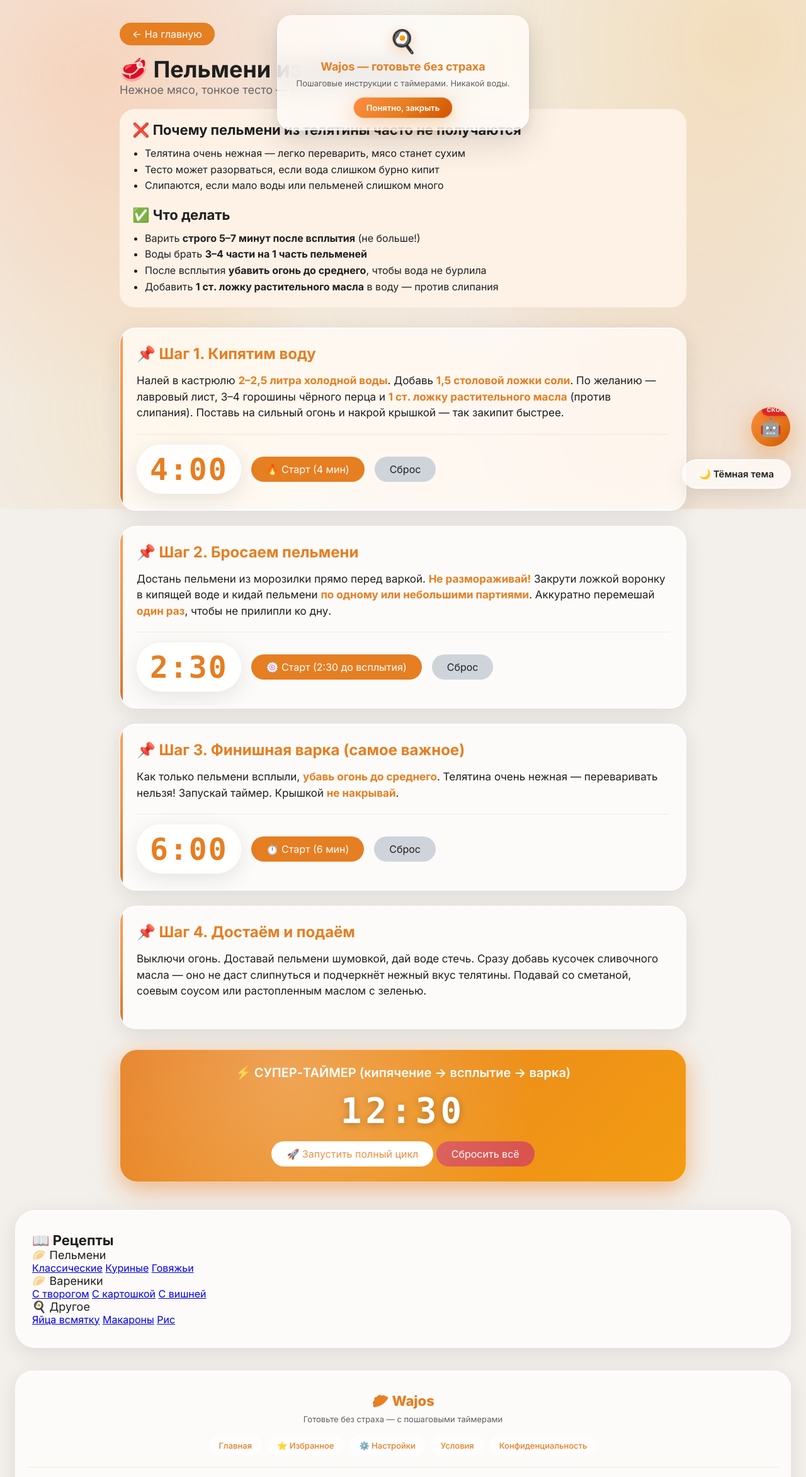
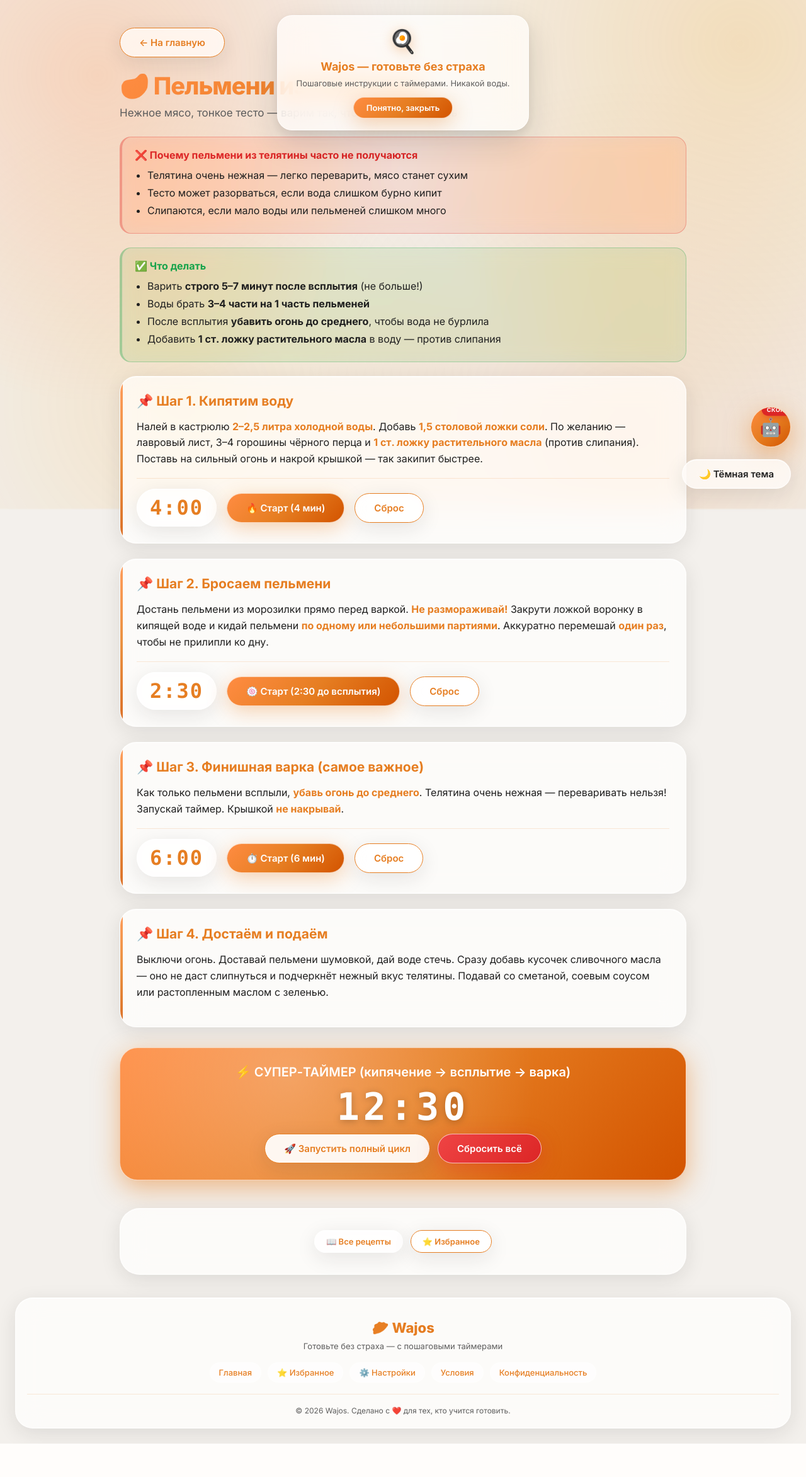
Before and after one commit to levstepansin-ship-it/django_project, a Django app: template recipes/templates/recipes/recipe_veal.html in a window 1280 px wide. Shown: the top 2345 px of the page at 63% size. After the commit the page ends 2292 px from the top, so only its background shows below. Run offline with Django 4.2, Linux system fonts and the light colour scheme; the template is opened without the code that fills it, so the values that code supplies are empty.

Commit message:
Update recipe_veal.html

```diff
--- a/recipes/templates/recipes/recipe_veal.html
+++ b/recipes/templates/recipes/recipe_veal.html
@@ -3,25 +3,23 @@
 {% block title %}Пельмени из телятины — нежные и сочные{% endblock %}
 
 {% block content %}
-<!-- Левая колонка -->
 <div class="recipe-area">
-    <div style="margin-bottom: 24px;">
-        <a href="{% url 'index' %}" style="background: #e67e22; color: white; padding: 8px 20px; border-radius: 40px; text-decoration: none; font-size: 16px;">← На главную</a>
-    </div>
+    <a href="{% url 'index' %}" class="btn btn-secondary back-btn">← На главную</a>
 
-    <h1 style="font-size: 36px;">🥩 Пельмени из телятины</h1>
-    <div class="subhead" style="color: #666; margin-bottom: 20px; font-size: 18px;">Нежное мясо, тонкое тесто — варим так, чтобы не развалились</div>
+    <h1 class="page-title recipe-title">🥩 Пельмени из телятины</h1>
+    <div class="page-subtitle">Нежное мясо, тонкое тесто — варим так, чтобы не развалились</div>
 
-    <!-- Блок проблем и решений -->
-    <div style="background: #fef2e6; border-radius: 24px; padding: 20px; margin-bottom: 32px;">
-        <h2 style="font-size: 22px; margin-bottom: 12px;">❌ Почему пельмени из телятины часто не получаются</h2>
-        <ul style="margin-left: 20px; font-size: 16px; line-height: 1.6;">
+    <div class="warnings-block">
+        <h4>❌ Почему пельмени из телятины часто не получаются</h4>
+        <ul>
             <li>Телятина очень нежная — легко переварить, мясо станет сухим</li>
             <li>Тесто может разорваться, если вода слишком бурно кипит</li>
             <li>Слипаются, если мало воды или пельменей слишком много</li>
         </ul>
-        <h2 style="font-size: 22px; margin: 20px 0 12px;">✅ Что делать</h2>
-        <ul style="margin-left: 20px; font-size: 16px; line-height: 1.6;">
+    </div>
+    <div class="tips-block">
+        <h4>✅ Что делать</h4>
+        <ul>
             <li>Варить <strong>строго 5–7 минут после всплытия</strong> (не больше!)</li>
             <li>Воды брать <strong>3–4 части на 1 часть пельменей</strong></li>
             <li>После всплытия <strong>убавить огонь до среднего</strong>, чтобы вода не бурлила</li>
@@ -31,80 +29,67 @@
 
     <!-- ШАГ 1 -->
     <div class="step-card">
-        <div class="step-title" style="font-size: 24px;">📌 Шаг 1. Кипятим воду</div>
-        <div class="step-desc" style="font-size: 17px; line-height: 1.5; margin-bottom: 20px;">
+        <div class="step-title step-title-lg">📌 Шаг 1. Кипятим воду</div>
+        <div class="step-desc step-desc-lg">
             Налей в кастрюлю <strong>2–2,5 литра холодной воды</strong>. Добавь <strong>1,5 столовой ложки соли</strong>. По желанию — лавровый лист, 3–4 горошины чёрного перца и <strong>1 ст. ложку растительного масла</strong> (против слипания). Поставь на сильный огонь и накрой крышкой — так закипит быстрее.
         </div>
         <div class="timer-row">
-            <span class="timer-display" id="timerWaterVeal" style="font-size: 48px;">4:00</span>
-            <button id="startWaterVealBtn" style="background: #e67e22; color: white; border: none; font-size: 16px; padding: 10px 24px; border-radius: 40px;">🔥 Старт (4 мин)</button>
-            <button id="resetWaterVealBtn" style="background: #ced4da; color: #1f1f1f; border: none; font-size: 16px; padding: 10px 24px; border-radius: 40px;">Сброс</button>
+            <span class="timer-display timer-display-lg" id="timerWaterVeal">4:00</span>
+            <button id="startWaterVealBtn" class="btn btn-primary">🔥 Старт (4 мин)</button>
+            <button id="resetWaterVealBtn" class="btn btn-secondary">Сброс</button>
         </div>
     </div>
 
     <!-- ШАГ 2 -->
     <div class="step-card">
-        <div class="step-title" style="font-size: 24px;">📌 Шаг 2. Бросаем пельмени</div>
-        <div class="step-desc" style="font-size: 17px; line-height: 1.5; margin-bottom: 20px;">
+        <div class="step-title step-title-lg">📌 Шаг 2. Бросаем пельмени</div>
+        <div class="step-desc step-desc-lg">
             Достань пельмени из морозилки прямо перед варкой. <strong>Не размораживай!</strong> Закрути ложкой воронку в кипящей воде и кидай пельмени <strong>по одному или небольшими партиями</strong>. Аккуратно перемешай <strong>один раз</strong>, чтобы не прилипли ко дну.
         </div>
         <div class="timer-row">
-            <span class="timer-display" id="timerFloatVeal" style="font-size: 48px;">2:30</span>
-            <button id="startFloatVealBtn" style="background: #e67e22; color: white; border: none; font-size: 16px; padding: 10px 24px; border-radius: 40px;">🍥 Старт (2:30 до всплытия)</button>
-            <button id="resetFloatVealBtn" style="background: #ced4da; color: #1f1f1f; border: none; font-size: 16px; padding: 10px 24px; border-radius: 40px;">Сброс</button>
+            <span class="timer-display timer-display-lg" id="timerFloatVeal">2:30</span>
+            <button id="startFloatVealBtn" class="btn btn-primary">🍥 Старт (2:30 до всплытия)</button>
+            <button id="resetFloatVealBtn" class="btn btn-secondary">Сброс</button>
         </div>
     </div>
 
     <!-- ШАГ 3 -->
     <div class="step-card">
-        <div class="step-title" style="font-size: 24px;">📌 Шаг 3. Финишная варка (самое важное)</div>
-        <div class="step-desc" style="font-size: 17px; line-height: 1.5; margin-bottom: 20px;">
+        <div class="step-title step-title-lg">📌 Шаг 3. Финишная варка (самое важное)</div>
+        <div class="step-desc step-desc-lg">
             Как только пельмени всплыли, <strong>убавь огонь до среднего</strong>. Телятина очень нежная — переваривать нельзя! Запускай таймер. Крышкой <strong>не накрывай</strong>.
         </div>
         <div class="timer-row">
-            <span class="timer-display" id="timerBoilVeal" style="font-size: 48px;">6:00</span>
-            <button id="startBoilVealBtn" style="background: #e67e22; color: white; border: none; font-size: 16px; padding: 10px 24px; border-radius: 40px;">⏱️ Старт (6 мин)</button>
-            <button id="resetBoilVealBtn" style="background: #ced4da; color: #1f1f1f; border: none; font-size: 16px; padding: 10px 24px; border-radius: 40px;">Сброс</button>
+            <span class="timer-display timer-display-lg" id="timerBoilVeal">6:00</span>
+            <button id="startBoilVealBtn" class="btn btn-primary">⏱️ Старт (6 мин)</button>
+            <button id="resetBoilVealBtn" class="btn btn-secondary">Сброс</button>
         </div>
     </div>
 
     <!-- ШАГ 4 -->
     <div class="step-card">
-        <div class="step-title" style="font-size: 24px;">📌 Шаг 4. Достаём и подаём</div>
-        <div class="step-desc" style="font-size: 17px; line-height: 1.5; margin-bottom: 20px;">
+        <div class="step-title step-title-lg">📌 Шаг 4. Достаём и подаём</div>
+        <div class="step-desc step-desc-lg">
             Выключи огонь. Доставай пельмени шумовкой, дай воде стечь. Сразу добавь кусочек сливочного масла — оно не даст слипнуться и подчеркнёт нежный вкус телятины. Подавай со сметаной, соевым соусом или растопленным маслом с зеленью.
         </div>
     </div>
 
     <!-- СУПЕР-ТАЙМЕР -->
-    <div class="global-timer" style="background: linear-gradient(135deg, #e67e22, #f39c12); color: white; border-radius: 28px; padding: 24px; text-align: center; margin-top: 32px;">
-        <div style="font-size: 20px; font-weight: 600;">⚡ СУПЕР-ТАЙМЕР (кипячение → всплытие → варка)</div>
-        <div class="timer" id="fullTimerVeal" style="font-size: 56px; font-weight: 600; letter-spacing: 6px; margin: 16px 0;">12:30</div>
-        <button id="startFullVealBtn" style="background: white; color: #e67e22; border: none; font-size: 16px; padding: 10px 24px; border-radius: 40px;">🚀 Запустить полный цикл</button>
-        <button id="resetFullVealBtn" style="background: #d9534f; color: white; border: none; font-size: 16px; padding: 10px 24px; border-radius: 40px;">Сбросить всё</button>
+    <div class="global-timer global-timer-panel">
+        <div class="global-timer-label">⚡ СУПЕР-ТАЙМЕР (кипячение → всплытие → варка)</div>
+        <div class="timer global-timer-display" id="fullTimerVeal">12:30</div>
+        <div class="global-timer-actions">
+            <button id="startFullVealBtn" class="btn btn-secondary global-timer-btn">🚀 Запустить полный цикл</button>
+            <button id="resetFullVealBtn" class="btn btn-danger">Сбросить всё</button>
+        </div>
     </div>
-</div>
 
-<!-- Правая колонка с меню -->
-<div class="menu-area">
-    <h3 style="font-size: 22px;">📖 Рецепты</h3>
-    <div class="menu-category">
-        <div class="cat-title" style="font-size: 18px;">🥟 Пельмени</div>
-        <a href="#" style="font-size: 16px;">Классические</a>
-        <a href="#" style="font-size: 16px;">Куриные</a>
-        <a href="#" style="font-size: 16px;">Говяжьи</a>
-    </div>
-    <div class="menu-category">
-        <div class="cat-title" style="font-size: 18px;">🥟 Вареники</div>
-        <a href="#" style="font-size: 16px;">С творогом</a>
-        <a href="#" style="font-size: 16px;">С картошкой</a>
-        <a href="#" style="font-size: 16px;">С вишней</a>
-    </div>
-    <div class="menu-category">
-        <div class="cat-title" style="font-size: 18px;">🍳 Другое</div>
-        <a href="#" style="font-size: 16px;">Яйца всмятку</a>
-        <a href="#" style="font-size: 16px;">Макароны</a>
-        <a href="#" style="font-size: 16px;">Рис</a>
+    <!-- НАВИГАЦИЯ -->
+    <div class="menu-area">
+        <div class="menu-actions">
+            <a href="{% url 'index' %}" class="btn btn-ghost btn-sm">📖 Все рецепты</a>
+            <a href="{% url 'favorites' %}" class="btn btn-secondary btn-sm">⭐ Избранное</a>
+        </div>
     </div>
 </div>
 
```
